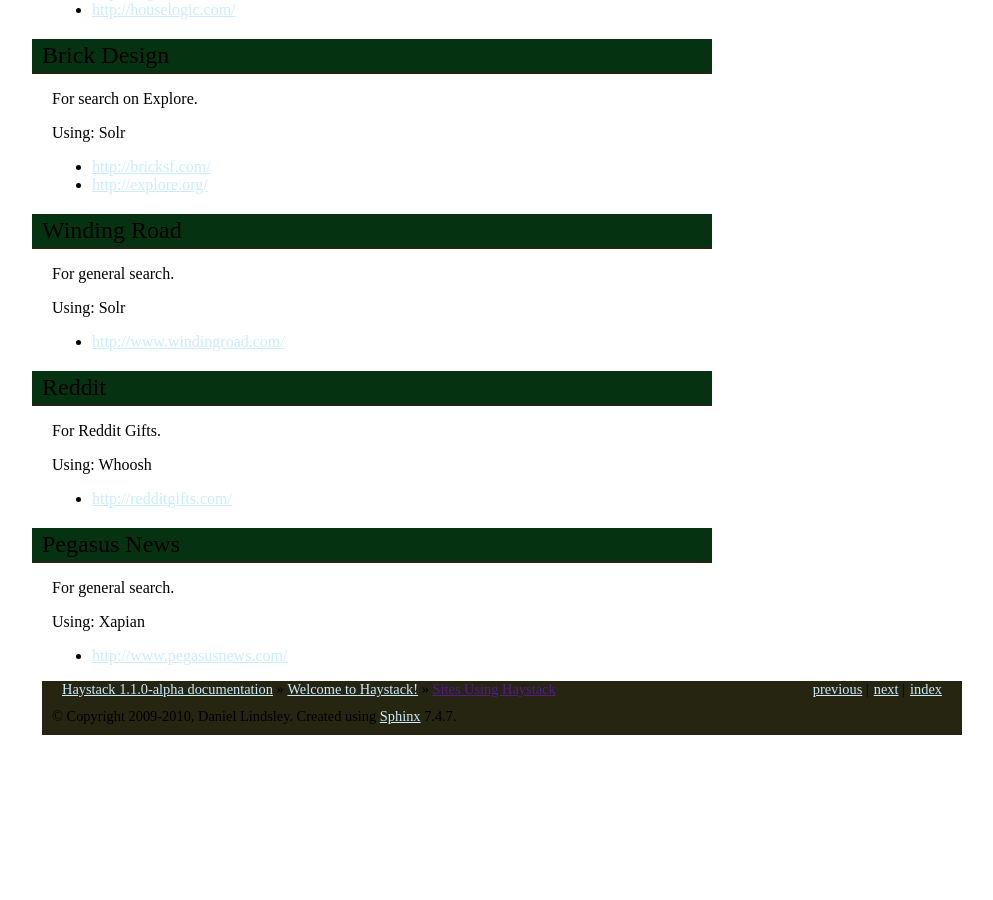
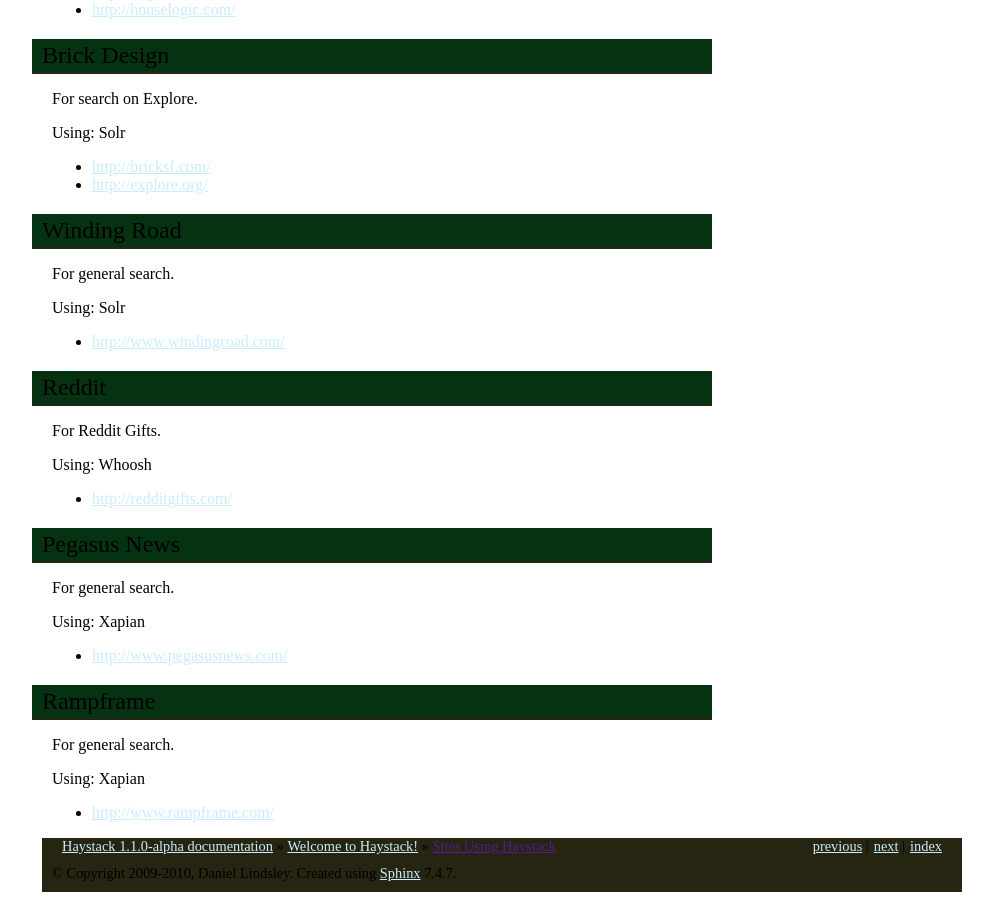
Before and after one commit to django-haystack/django-haystack, a Sphinx documentation site: the page built from docs/who_uses.rst, in a window 1280 px wide and 900 px high, scrolled down 1703 px. Shown: the whole window, without its empty margins (138-1131 px from the left). Built offline with Sphinx 7.4.7, drawn with Linux system fonts in a browser that asks for light colours; a style sheet for code colours, icons or effects is not loaded; before the commit the page ends 2446 px from its top, so only the background shows below that.

Commit message:
Added Rampframe to Who Uses.

```diff
--- a/docs/who_uses.rst
+++ b/docs/who_uses.rst
@@ -132,3 +132,13 @@
 Using: Xapian
 
 * http://www.pegasusnews.com/
+
+
+Rampframe
+---------
+
+For general search.
+
+Using: Xapian
+
+* http://www.rampframe.com/
```
